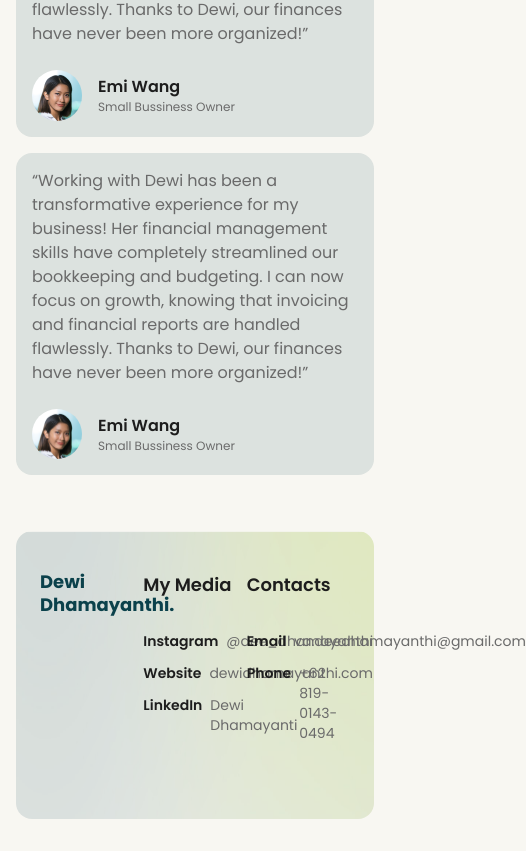
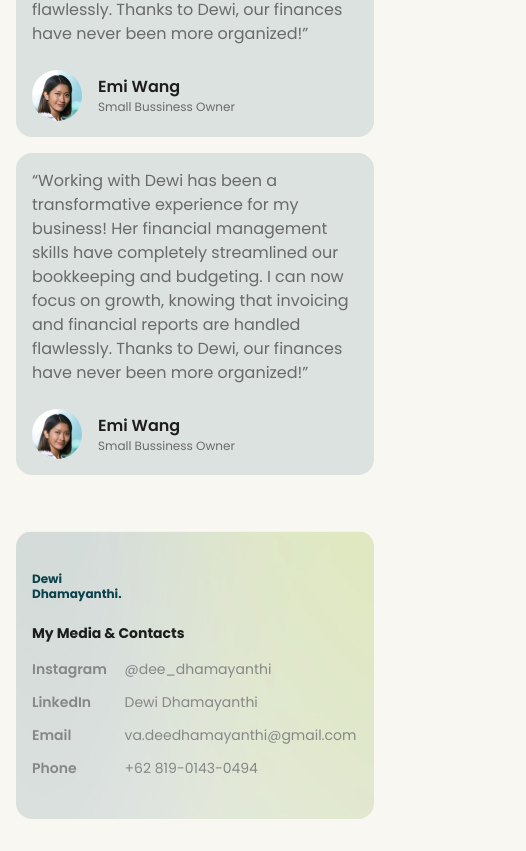
Before and after one commit to firoos18/dewi-dhamayanthi-personal-website, a Next.js app: page / in a window 390 px wide. Shown: the part 5804-6655 px from the top of the page, 526 px wide, since content can reach past the window. Built offline with nearby package versions, Linux system fonts and the light colour scheme.

Commit message:
fix[footer] : mobile view added

```diff
--- a/app/components/footer.tsx
+++ b/app/components/footer.tsx
@@ -2,7 +2,7 @@ import Image from "next/image";
 
 const Footer = () => {
   return (
-    <div className="mt-14 flex min-h-72 w-full flex-col justify-center px-4 lg:px-6">
+    <div className="mt-14 flex min-h-60 w-full flex-col justify-center px-4 lg:min-h-72 lg:px-6">
       <div className="relative mb-8 h-full min-h-72 w-full">
         <Image
           src={"/footer-bg.png"}
@@ -11,7 +11,29 @@ const Footer = () => {
           priority
           style={{ borderRadius: "16px" }}
         />
-        <div className="absolute z-10 flex w-full flex-row justify-between px-6 pt-10">
+        <div className="absolute z-10 flex w-full flex-col px-4 pt-10 lg:hidden">
+          <p className="h-fit w-1/4 text-xs font-bold leading-tight text-primary">
+            Dewi Dhamayanthi.
+          </p>
+          <p className="mt-6 h-fit w-full text-[14px] font-bold leading-tight">
+            My Media & Contacts
+          </p>
+          <div className="mt-4 grid w-full grid-flow-col gap-4 text-wrap text-[14px] text-[#878787]">
+            <div className="flex h-fit w-fit flex-col space-y-3 font-semibold">
+              <p>Instagram</p>
+              <p>LinkedIn</p>
+              <p>Email</p>
+              <p>Phone</p>
+            </div>
+            <div className="flex h-fit w-fit flex-col space-y-3">
+              <p>@dee_dhamayanthi</p>
+              <p>Dewi Dhamayanthi</p>
+              <p>va.deedhamayanthi@gmail.com</p>
+              <p>+62 819-0143-0494</p>
+            </div>
+          </div>
+        </div>
+        <div className="absolute z-10 hidden w-full px-6 pt-10 lg:flex lg:flex-row lg:justify-between">
           <div className="flex h-full w-1/3 flex-col items-start">
             <p className="h-1/6 w-1/4 text-lg font-bold leading-tight text-primary">
               Dewi Dhamayanthi.
```
